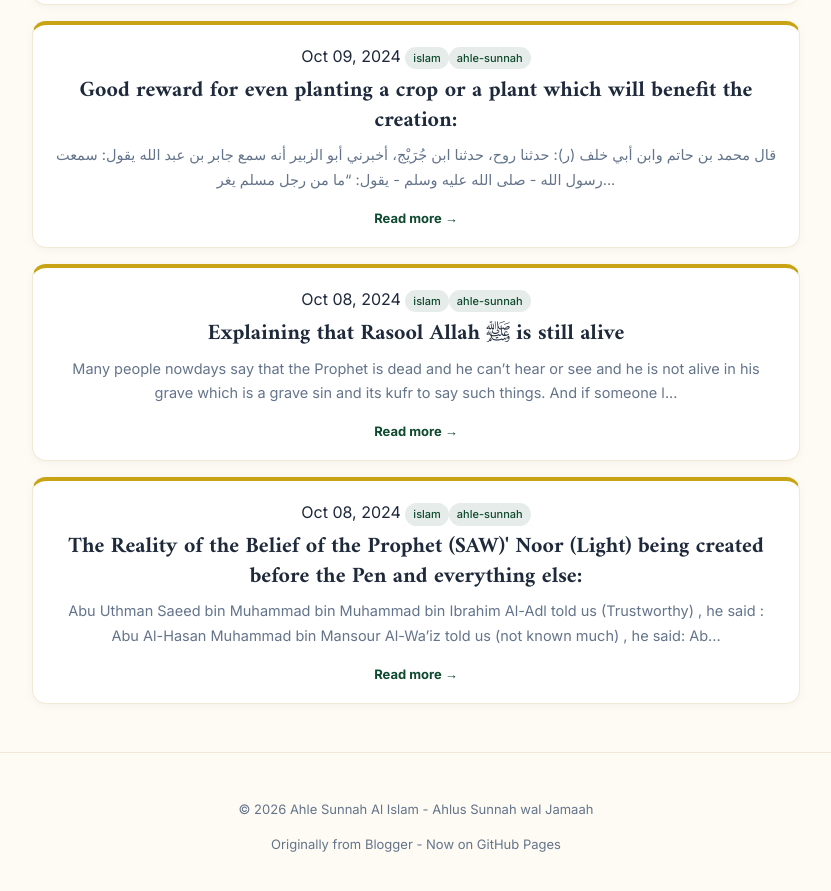
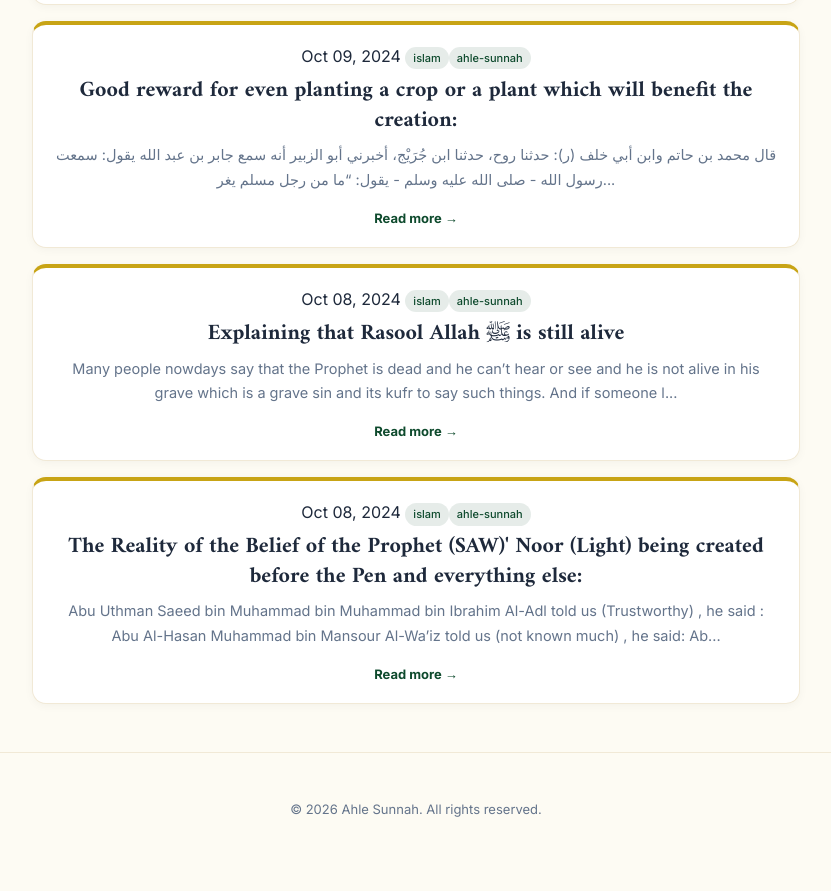
Before and after one commit to Fali17/ahlesunnah, a Jekyll site: the page built from index.html, in a window 1280 px wide and 900 px high, scrolled down 12041 px. Shown: the top 891 px of the window, without its empty margins (224-1055 px from the left). Built offline with Jekyll 4.4.1, drawn with Linux system fonts in a browser that asks for light colours; after the commit the page ends 12906 px from its top, so only the background shows below that.

Commit message:
Update default.html

```diff
--- a/_layouts/default.html
+++ b/_layouts/default.html
@@ -27,8 +27,7 @@
     {{ content }}
   </main>
   <footer class="site-footer">
-    <p>© {{ 'now' | date: "%Y" }} Ahle Sunnah Al Islam - Ahlus Sunnah wal Jamaah</p>
-    <p class="small">Originally from Blogger - Now on GitHub Pages</p>
+<p>&copy; {{ 'now' | date: '%Y' }} Ahle Sunnah. All rights reserved.</p>
   </footer>
 </body>
 </html>
```
